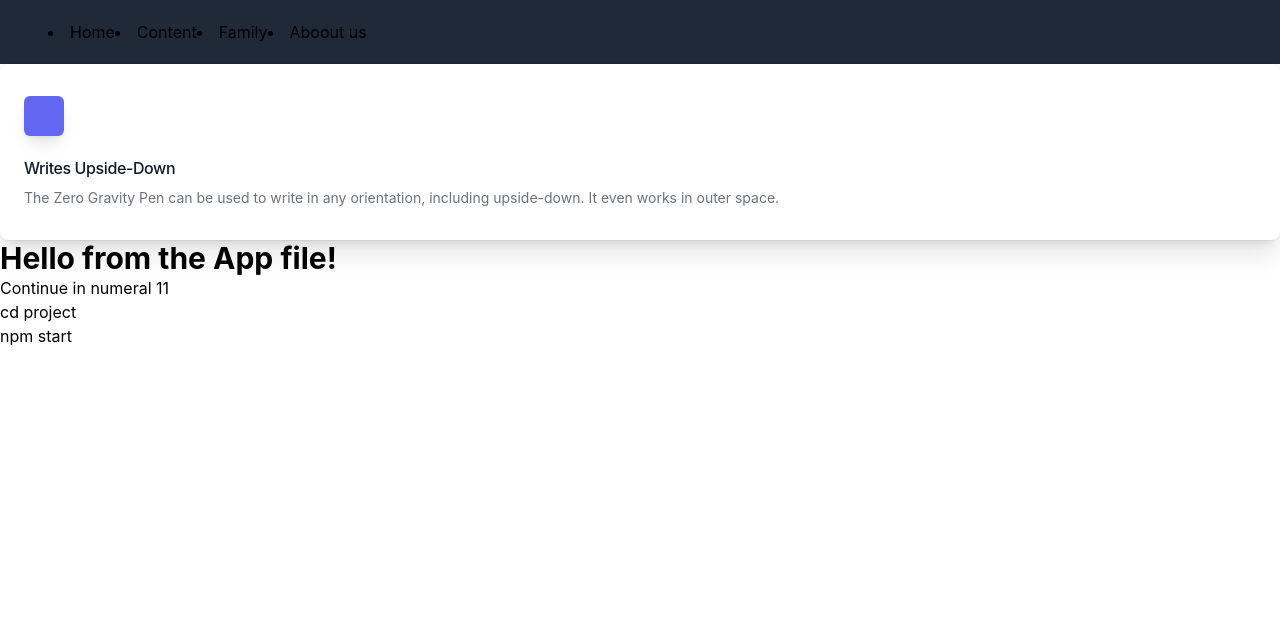
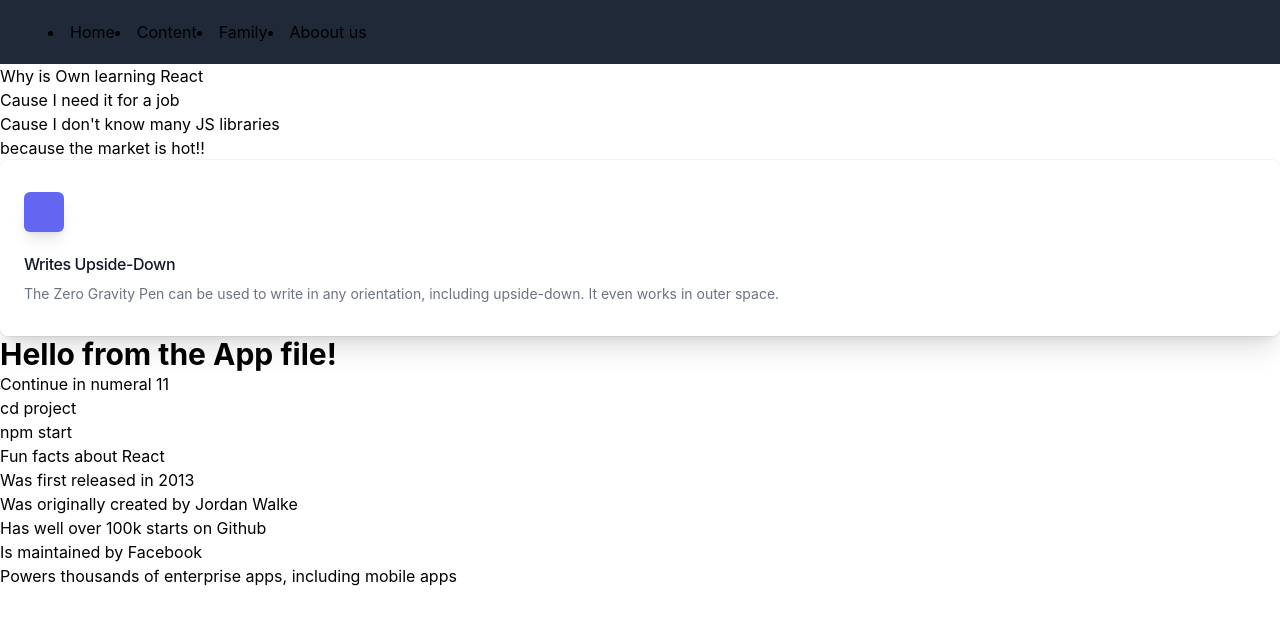
Before and after one commit to RodriguezOswaldo/learnReact, a React (Create React App) app in the folder first/: page / in a window 1280 px wide. Shown: the top 624 px of the page. Built offline with nearby package versions, Linux system fonts and the light colour scheme.

Commit message:
my first app in React first files

```diff
--- /dev/null
+++ b/first/src/Page.js
@@ -0,0 +1,17 @@
+function Page(){
+    return(
+      <div className="Page">
+        <h1>Fun facts about React</h1>
+
+          <ol>
+              <li>Was first released in 2013</li>
+              <li>Was originally created by Jordan Walke</li>
+              <li>Has well over 100k starts on Github</li>
+              <li>Is maintained by Facebook</li>
+              <li>Powers thousands of enterprise apps, including mobile apps</li>
+          </ol>
+      </div>
+    );
+}
+
+export default Page;
--- /dev/null
+++ b/first/src/Why.js
@@ -0,0 +1,14 @@
+function YouGotItOwn(){
+    return(
+        <div>
+            <h2> Why is Own learning React</h2>
+            <ul>
+                <li>Cause I need it for a job</li>
+                <li>Cause I don't know many JS libraries</li>
+                <li>because the market is hot!!</li>
+            </ul>
+        </div>
+    );
+}
+
+export default YouGotItOwn;
--- a/first/src/index.js
+++ b/first/src/index.js
@@ -5,23 +5,31 @@ import App from './App';
 import SecondPart from './OtherApp';
 import reportWebVitals from './reportWebVitals';
 import Nav from "./Nav";
+import Page from "./Page";
+import YouGotItOwn from "./Why";
 
-// const test = (
-//     <div>
-//         <h2>my test from the page</h2>
-//     </div>
-// )
+//     const test = (
+//         <div>
+//             <h2>my test from the page</h2>
+//         </div>
+//     )
+
+
 ReactDOM.render(
   <React.StrictMode>
       <Nav/>
+      <YouGotItOwn/>
       <SecondPart/>
         <App />
+
+      <Page />
   </React.StrictMode>
     // test
     ,
   document.getElementById('root')
 );
 
+
 // If you want to start measuring performance in your app, pass a function
 // to log results (for example: reportWebVitals(console.log))
 // or send to an analytics endpoint. Learn more: https://bit.ly/CRA-vitals
```
